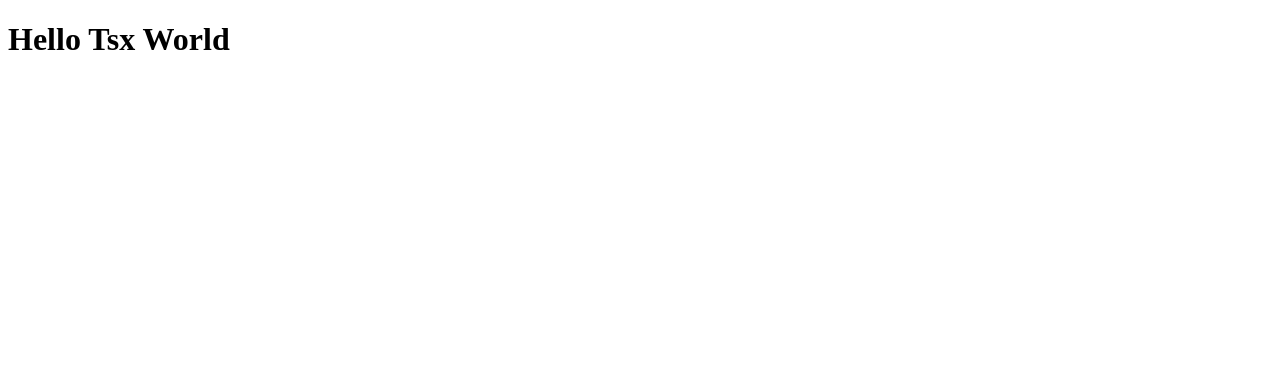
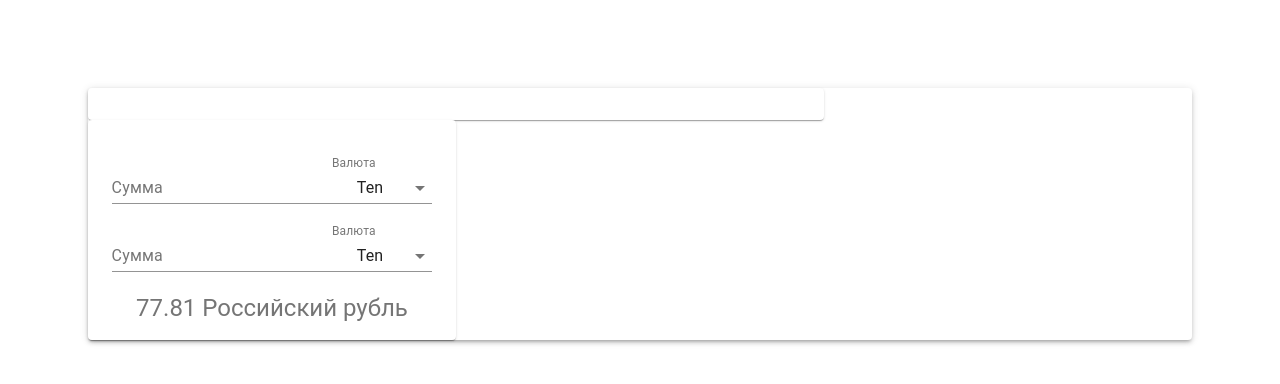
Before and after one commit to RealChamp/mobX-converter, a React app: page / in a window 1280 px wide. Shown: the top 384 px of the page. Built offline with nearby package versions, Linux system fonts and the light colour scheme.

Commit message:
add input currency component

```diff
--- a/package.json
+++ b/package.json
@@ -4,6 +4,8 @@
   "main": "index.js",
   "license": "MIT",
   "dependencies": {
+    "@material-ui/core": "^4.11.0",
+    "@material-ui/icons": "^4.9.1",
     "react": "^16.13.1",
     "react-dom": "^16.13.1"
   },
--- a/src/App.tsx
+++ b/src/App.tsx
@@ -1,12 +1,84 @@
-import React from 'react'
+import React from 'react';
+import {
+  Container,
+  createStyles,
+  Grid,
+  makeStyles,
+  MenuItem,
+  Paper,
+  Select,
+  TextField,
+  Theme,
+  FormControl,
+  InputLabel,
+  Typography,
+} from '@material-ui/core';
 
+const useStyles = makeStyles((theme: Theme) =>
+  createStyles({
+    root: {
+      padding: theme.spacing(10),
+    },
+    paper: {
+      padding: theme.spacing(2),
+      textAlign: 'center',
+      color: theme.palette.text.secondary,
+    },
+    cryptoInputBox: {
+      marginBottom: 20,
+      marginTop: 20,
+    },
+    currencyInput: {
+      minWidth: 'calc(70%-10px)',
+    },
+    currencyType: {
+      minWidth: '30%',
+    },
+  }),
+);
 
 function App() {
-    return (
-        <div>
-            <h1>Hello Tsx World</h1>
-        </div>
-    )
+  const classes = useStyles();
+  return (
+    <Container className={classes.root} maxWidth="lg">
+      <Paper elevation={3}>
+        <Grid item xs={8}>
+          <Paper className={classes.paper}></Paper>
+        </Grid>
+        <Grid item xs={4}>
+          <Paper className={classes.paper}>
+            <div className={classes.cryptoInputBox}>
+              <FormControl className={classes.currencyInput}>
+                <TextField fullWidth label="Сумма" />
+              </FormControl>
+              <FormControl className={classes.currencyType}>
+                <InputLabel shrink>Валюта</InputLabel>
+                <Select value={10}>
+                  <MenuItem value={10}>Ten</MenuItem>
+
+                  <MenuItem value={20}>Twenty</MenuItem>
+                </Select>
+              </FormControl>
+            </div>
+            <div className={classes.cryptoInputBox}>
+              <FormControl className={classes.currencyInput}>
+                <TextField fullWidth label="Сумма" />
+              </FormControl>
+              <FormControl className={classes.currencyType}>
+                <InputLabel shrink>Валюта</InputLabel>
+                <Select value={10}>
+                  <MenuItem value={10}>Ten</MenuItem>
+
+                  <MenuItem value={20}>Twenty</MenuItem>
+                </Select>
+              </FormControl>
+            </div>
+            <Typography variant="h5" component='h5'>77.81 Российский рубль</Typography>
+          </Paper>
+        </Grid>
+      </Paper>
+    </Container>
+  );
 }
 
-export default App
+export default App;
--- a/src/index.tsx
+++ b/src/index.tsx
@@ -1,6 +1,8 @@
 import React, { StrictMode } from 'react'
 import ReactDOM from 'react-dom'
 import App from './App'
+
+import 'index.scss'
 
 ReactDOM.render(
   <StrictMode>
```
Also changed, not shown: 1 other file (tests, documents, lock files or other folders).
